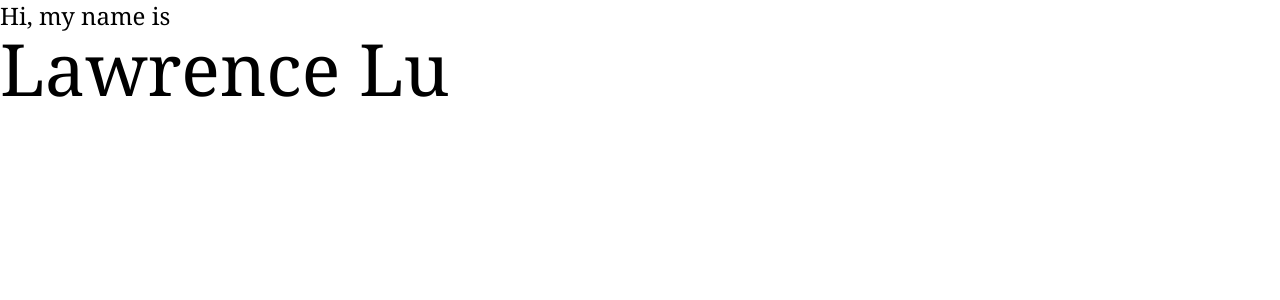
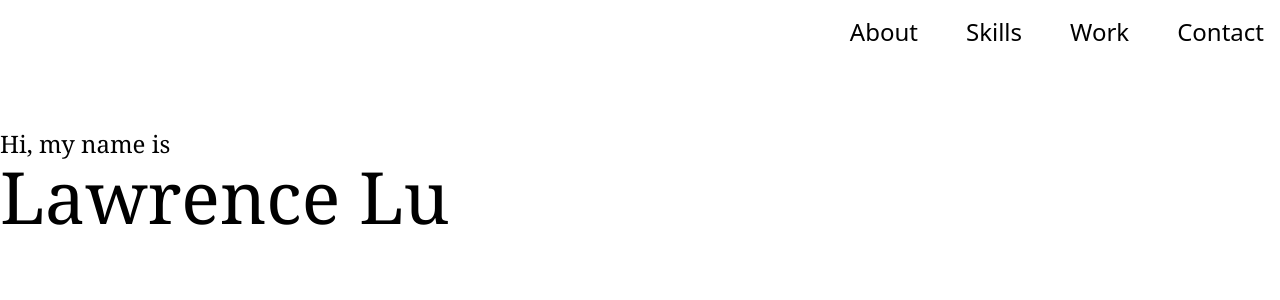
Before and after one commit to lawrencelu5/portfolio-typescript, a Next.js app: page / in a window 1280 px wide. Shown: the top 300 px of the page. Built offline with nearby package versions, Linux system fonts and the light colour scheme.

Commit message:
added prototype navbar

```diff
--- /dev/null
+++ b/components/Header.tsx
@@ -0,0 +1,22 @@
+import Link from 'next/link'
+import React from 'react'
+
+const Header = () => {
+  const NAV_ITEMS = ['About', 'Skills', 'Work', 'Contact']
+
+  return (
+    <div className="flex justify-end">
+      <nav className="grid grid-flow-col gap-12 text-2xl">
+        {NAV_ITEMS.map((item, i) => {
+          return (
+            <Link href={'#' + item}>
+              <a className="hover:scale-125">{item}</a>
+            </Link>
+          )
+        })}
+      </nav>
+    </div>
+  )
+}
+
+export default Header
--- a/components/index.ts
+++ b/components/index.ts
@@ -1 +1,2 @@
 export { default as Intro } from "./Intro";
+export { default as Header } from "./Header";
--- a/pages/index.tsx
+++ b/pages/index.tsx
@@ -1,11 +1,14 @@
 import type { NextPage } from 'next'
 import Head from 'next/head'
 import Image from 'next/image'
-import { Intro } from '../components'
+import { Header, Intro } from '../components'
 
 const Home: NextPage = () => {
   return (
     <div className="container mx-auto">
+      <div className="box-border h-32 p-4">
+        <Header />
+      </div>
       <Intro />
     </div>
   )
```
